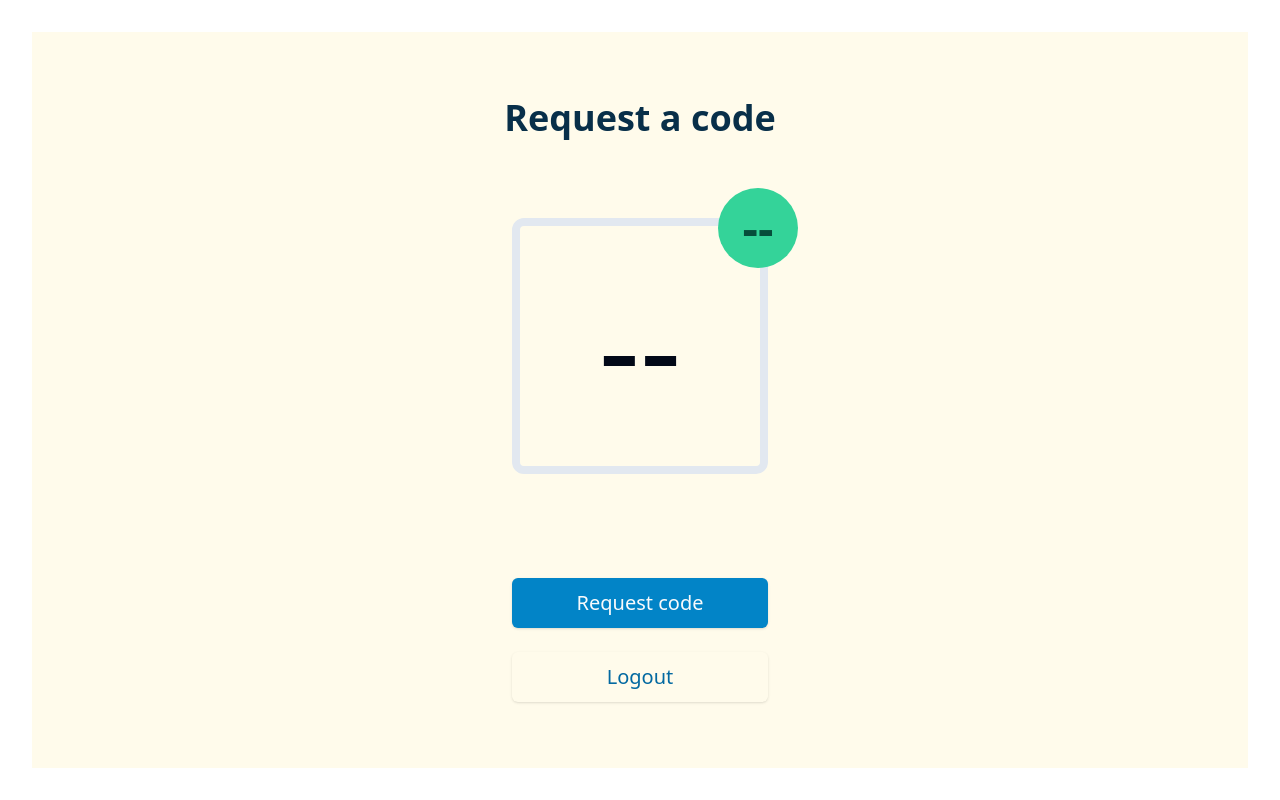
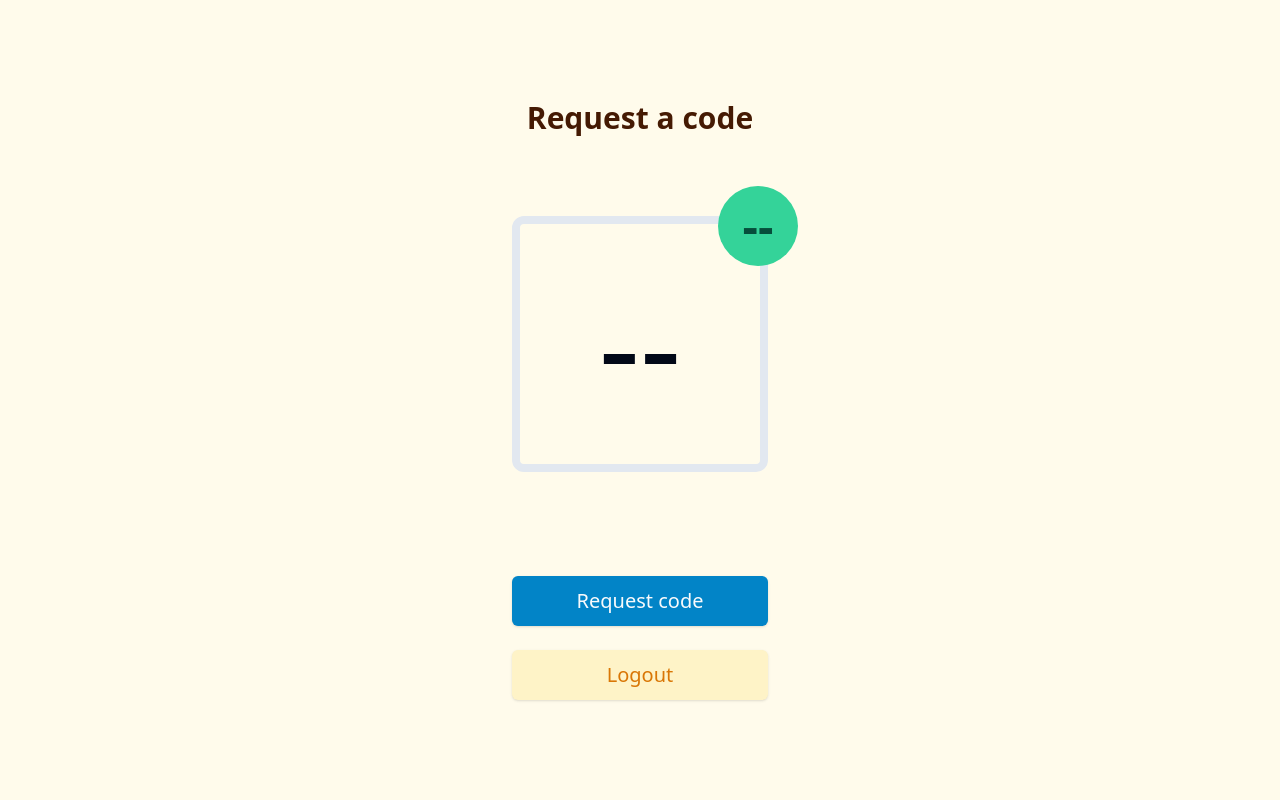
Before and after one commit to josfam/doorways, a React (Vite) app in the folder frontend/: page /code-request in a window 1280 px wide. Built offline with nearby package versions, Linux system fonts and the light colour scheme.

Commit message:
Adjust page padding at the layout level

```diff
--- a/frontend/src/App.css
+++ b/frontend/src/App.css
@@ -2,7 +2,7 @@
   width: 100%;
   height: 100vh;
   margin: 0 auto;
-  padding: 2rem;
+  /* padding: 2rem; */
   text-align: center;
 }
 
--- a/frontend/src/style.css
+++ b/frontend/src/style.css
@@ -3,7 +3,8 @@
 }
 
 .btn-ter {
-  @apply bg-transparent text-sky-700 hover:bg-transparent hover:underline hover:underline-offset-4;
+  @apply bg-transparent text-amber-600
+   hover:bg-transparent hover:underline hover:underline-offset-4 bg-amber-100;
 }
 
 .form-input {
@@ -11,5 +12,5 @@
 }
 
 .page-header {
-	@apply text-4xl font-bold text-sky-950
+	@apply text-3xl font-bold text-amber-950
 }
```
